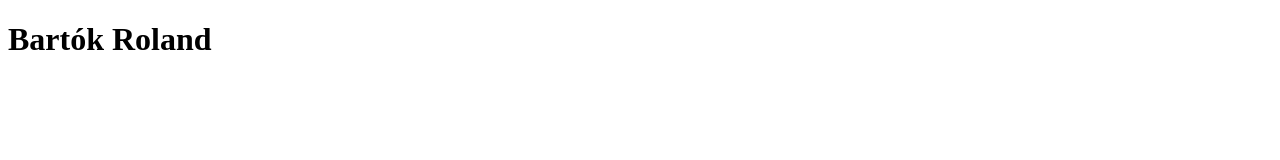
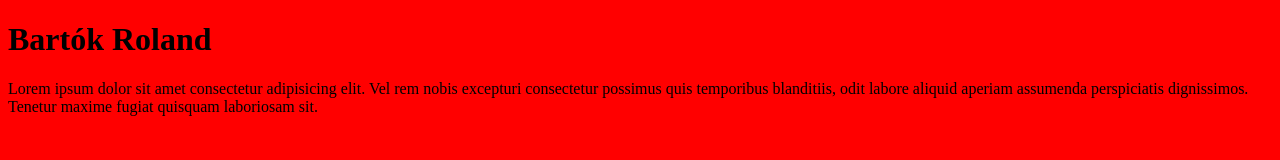
Before and after one commit to RolanHun/Pr-baProjekt, a plain HTML site: page index.html in a window 1280 px wide. Drawn offline with Linux system fonts and the light colour scheme.

Commit message:
style lap

```diff
--- a/index.html
+++ b/index.html
@@ -5,8 +5,10 @@
     <meta http-equiv="X-UA-Compatible" content="IE=edge">
     <meta name="viewport" content="width=device-width, initial-scale=1.0">
     <title>Bartók Roland</title>
+    <link rel="stylesheet" href="style.css">
 </head>
 <body>
     <h1>Bartók Roland</h1>
+    <p>Lorem ipsum dolor sit amet consectetur adipisicing elit. Vel rem nobis excepturi consectetur possimus quis temporibus blanditiis, odit labore aliquid aperiam assumenda perspiciatis dignissimos. Tenetur maxime fugiat quisquam laboriosam sit.</p>
 </body>
 </html>
--- /dev/null
+++ b/style.css
@@ -0,0 +1,3 @@
+body{
+    background-color: red;
+}
```
